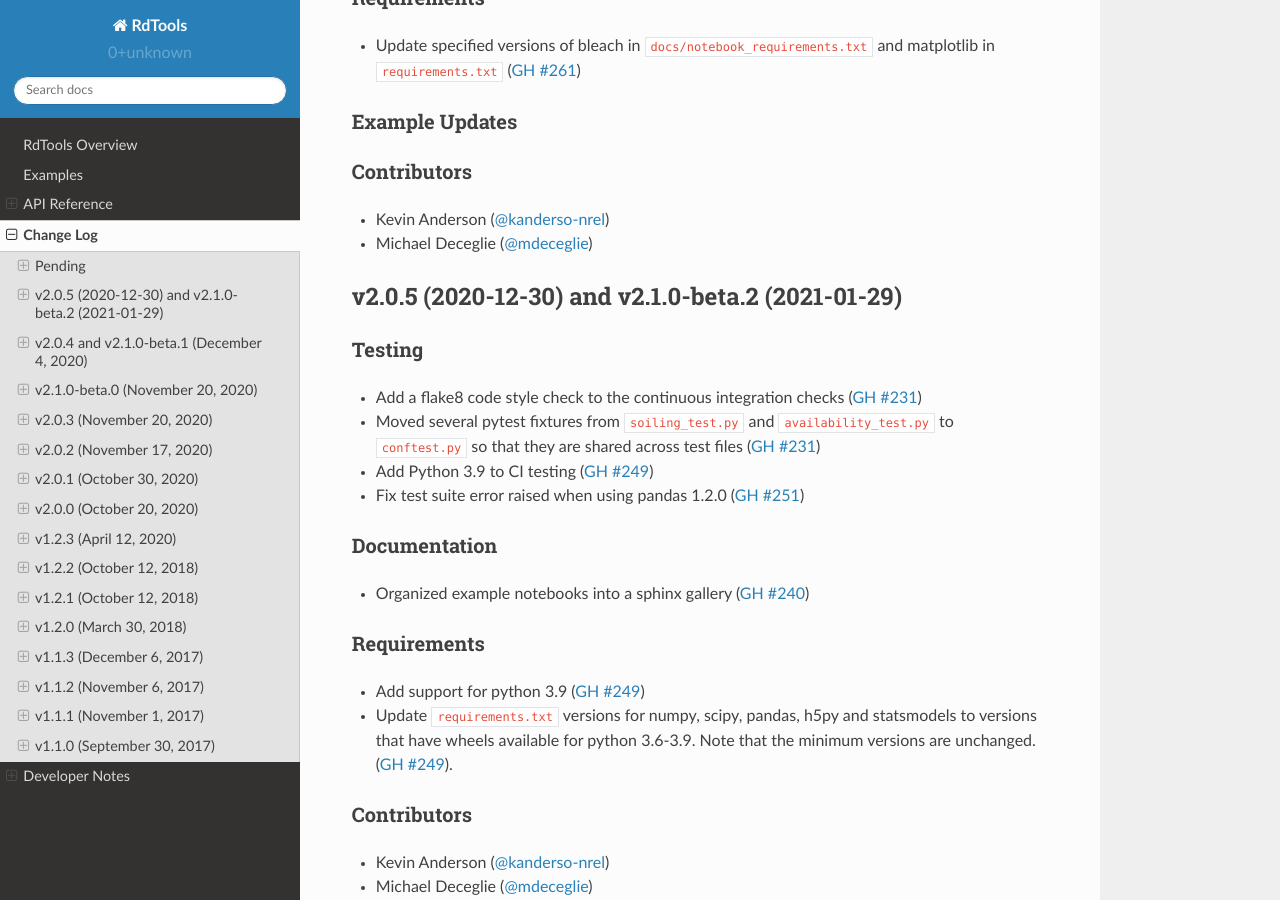
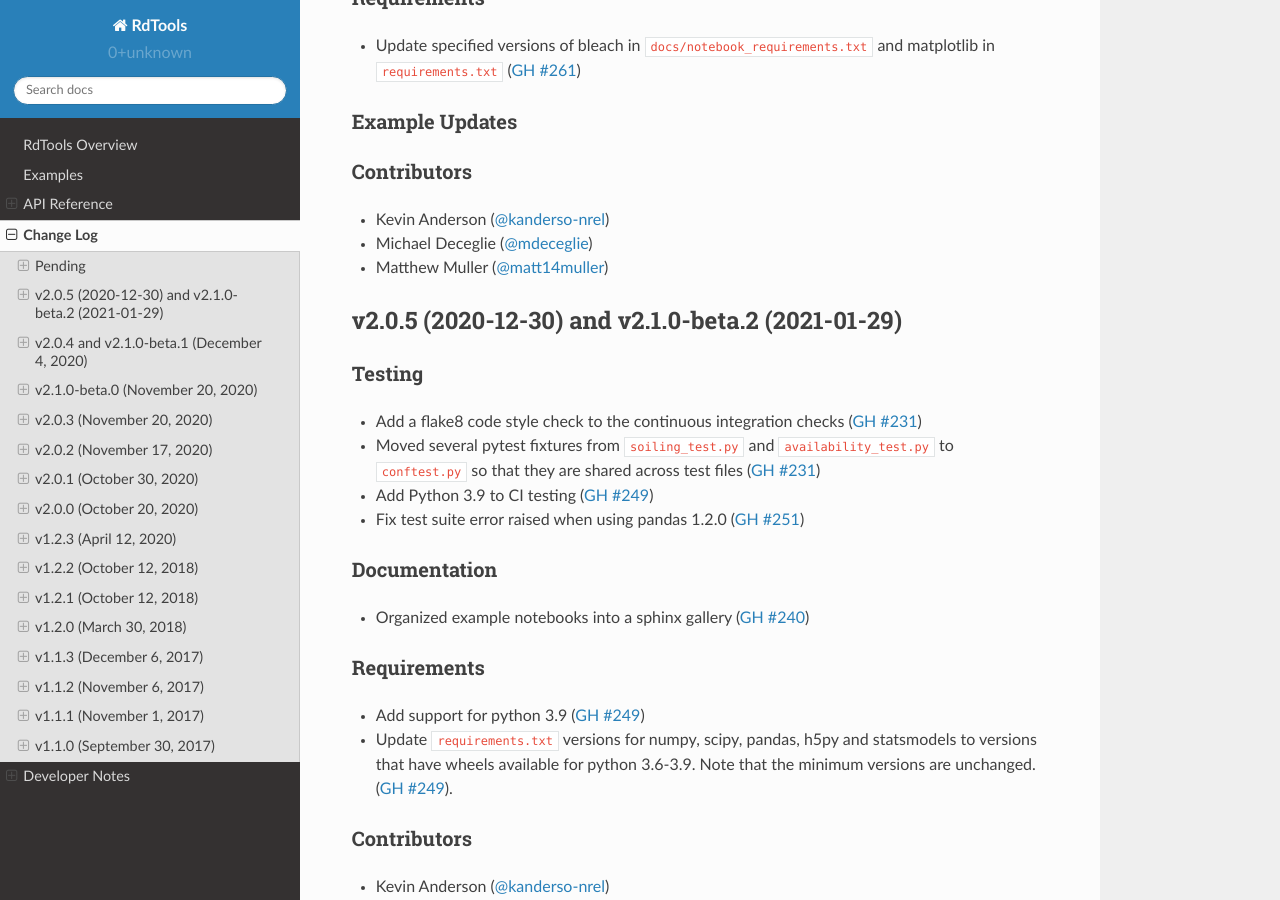
Before and after one commit to NREL/rdtools, a Sphinx documentation site: the page built from docs/sphinx/source/changelog.rst, in a window 1280 px wide and 900 px high, scrolled down 919 px. Built offline with Sphinx 7.4.7 and the Read the Docs theme 2.0.0, drawn with Linux system fonts in a browser that asks for light colours; pages that are not in the unit, such as notebooks, are missing from menus.

Commit message:
Add Matt to the change log contributors

```diff
--- a/docs/sphinx/source/changelog/pending.rst
+++ b/docs/sphinx/source/changelog/pending.rst
@@ -56,3 +56,4 @@ Contributors
 ------------
 * Kevin Anderson (:ghuser:`kanderso-nrel`)
 * Michael Deceglie (:ghuser:`mdeceglie`)
+* Matthew Muller (:ghuser:`matt14muller`)
```
